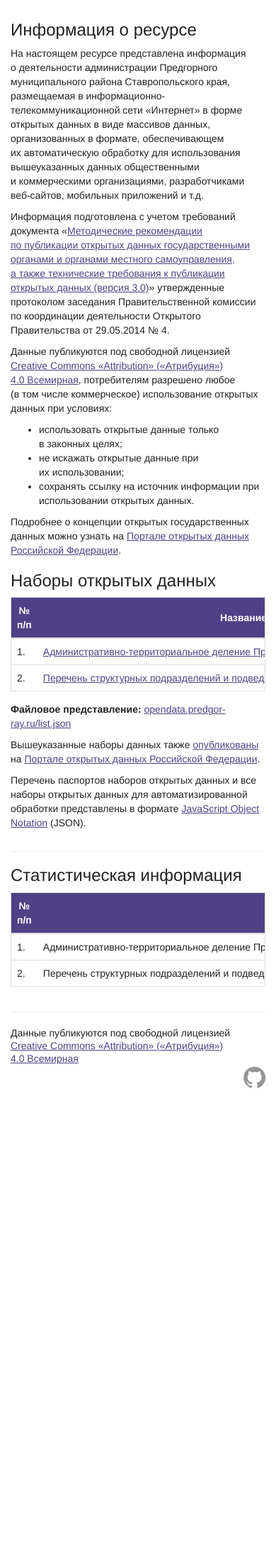
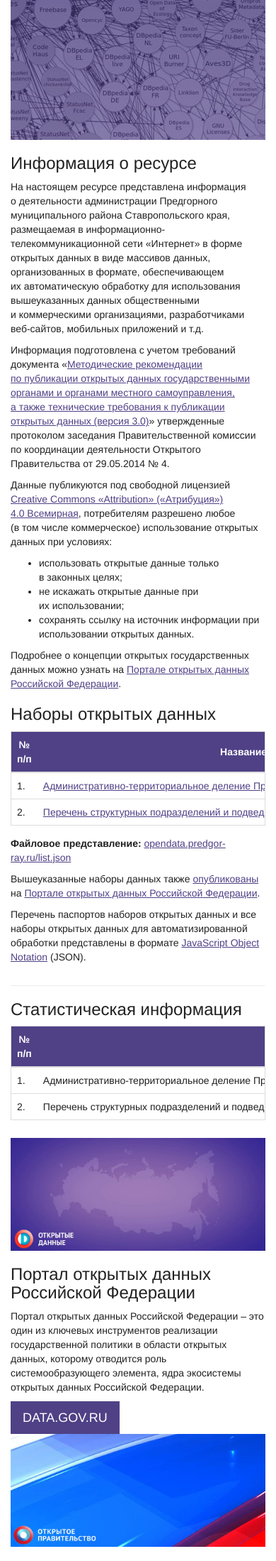
Before and after one commit to JeenJay/apmrsk-opendata, a PHP site: page / in a window 390 px wide. Shown: the part 223-2422 px from the top of the page at 71% size. Before the commit the page ends 1756 px from the top, so only its background shows below. Run offline with PHP 8.4, Linux system fonts and the light colour scheme; some libraries are stand-ins or nearby versions.

Commit message:
Added cards in footer. :metal:

```diff
--- a/css/common.css
+++ b/css/common.css
@@ -21,6 +21,26 @@ a:hover {
 	box-shadow: 0 0 5px rgba(80,64,134,0.3)
 }
 
+
+header {
+	background-color: #504186;
+	background-image: url("../img/header.jpg");
+	background-position: 50% 50%;
+	height: 420px;
+	max-height: 420px;
+	text-align: center;
+	color: #fff;
+}
+
+	header a {
+		color: #fff;
+		text-decoration: none;
+	}
+
+	header a:hover {
+		color: #fff;
+		text-decoration: underline;
+	}
 
 
 
@@ -166,6 +186,64 @@ table thead th {
 
 
 
+
+
+
+
+
+
+
+
+
+
+
+
+.card {
+
+}
+
+	.card__header {
+		overflow: hidden;
+	}
+
+		.card__header-image {
+			display: block;
+			width: 100%;
+			height: auto;
+		}
+
+	.card__body {
+
+	}
+
+		.card__body-headline {
+
+		}
+
+		.card__body-content {
+
+		}
+
+	.card__footer {
+
+	}
+
+		.card__footer-link {
+			text-transform: uppercase;
+		}
+
+
+
+
+
+
+
+
+
+
+
+
+
 .license {
 	margin-bottom: 0;
 }
--- /dev/null
+++ b/inc/cards.html
@@ -0,0 +1,50 @@
+	<div class="row">
+		<div class="col-md-4">
+
+			<div class="card">
+				<div class="card__header">
+					<img class="card__header-image" src="pictures/link_01.jpg" alt="Портал открытых данных Российской Федерации">
+				</div>
+				<div class="card__body">
+					<h3 class="card__body-headline">Портал открытых данных Российской Федерации</h3>
+					<p class="card__body-content">Портал открытых данных Российской Федерации – это один из ключевых инструментов реализации государственной политики в области открытых данных, которому отводится роль системообразующего элемента, ядра экосистемы открытых данных Российской Федерации.</p>
+				</div>
+				<div class="card__footer">
+					<a class="card__footer-link btn btn-lg btn-purple btn-ghost" href="http://data.gov.ru">data.gov.ru</a>
+				</div>
+			</div>
+
+		</div>
+		<div class="col-md-4">
+
+			<div class="card">
+				<div class="card__header">
+					<img class="card__header-image" src="pictures/link_02.jpg" alt="Открытое правительство Российской Федерации">
+				</div>
+				<div class="card__body">
+					<h3 class="card__body-headline">Открытое правительство Российской Федерации</h3>
+					<p class="card__body-content">«Открытое правительство» – это система механизмов и принципов, обеспечивающих эффективное взаимодействие власти и общества, качество и сбалансированность принимаемых решений в условиях нарастающей динамики социальных и экономических процессов в современной России.</p>
+				</div>
+				<div class="card__footer">
+					<a class="card__footer-link btn btn-lg btn-purple btn-ghost" href="http://open.gov.ru">open.gov.ru</a>
+				</div>
+			</div>
+
+		</div>
+		<div class="col-md-4">
+
+			<div class="card">
+				<div class="card__header">
+					<img class="card__header-image" src="pictures/link_03.jpg" alt="Открытое правительство Ставропольского края">
+				</div>
+				<div class="card__body">
+					<h3 class="card__body-headline">Открытое правительство Ставропольского края</h3>
+					<p class="card__body-content">«Открытое правительство», или открытое государственное управление – система принципов, механизмов и инструментов организации государственного управления на основе развития форм участия граждан в управлении, прозрачности и подотчетности деятельности органов власти, а также широкого использования современных информационных технологий и новых средств коммуникации в осуществлении взаимодействия с гражданами.</p>
+				</div>
+				<div class="card__footer">
+					<a class="card__footer-link btn btn-lg btn-purple btn-ghost" href="http://stavregion.ru/open/">stavregion.ru/open</a>
+				</div>
+			</div>
+
+		</div>
+	</div>
--- a/inc/header.html
+++ b/inc/header.html
@@ -8,7 +8,7 @@
 
 				<hgroup>
 					<h1><a href="/">Открытые данные</a></h1>
-					<h2>Администрация Предгорного муниципального района Ставропольского края</h2>
+					<h2>Администрация Предгорного муниципального района<br>Ставропольского края</h2>
 				</hgroup>
 
 			</div>
--- a/inc/sidebar/sidebar_support.html
+++ b/inc/sidebar/sidebar_support.html
@@ -12,7 +12,7 @@
 			<p>Телефон/факс: <nobr>8 87961 5-06-64</nobr><br>Электронная почта: <a href="mailto:it-apmr@yandex.ru?subject=Открытые данные">it-apmr@yandex.ru</a></p>
 		</address>
 
-		<p><a href="#!" class="btn btn-lg btn-purple disabled" data-toggle="modal" data-target="#feedback"><i class="fa fa-question-circle"></i> Задать вопрос</a></p>
+		<p><a href="#!" class="btn btn-lg btn-purple" data-toggle="modal" data-target="#feedback"><i class="fa fa-question-circle"></i> Задать вопрос</a></p>
 
 	</div><!-- /.panel-body -->
 
--- a/index.php
+++ b/index.php
@@ -102,6 +102,7 @@
 
 		<?php
 			include 'inc/modals/modal_feedback.html';
+			include 'inc/cards.html';
 			include 'inc/footer.html';
 			include 'inc/scripts.html';
 		?>
```
Also changed, not shown: README.md, img/header.jpg (added).
